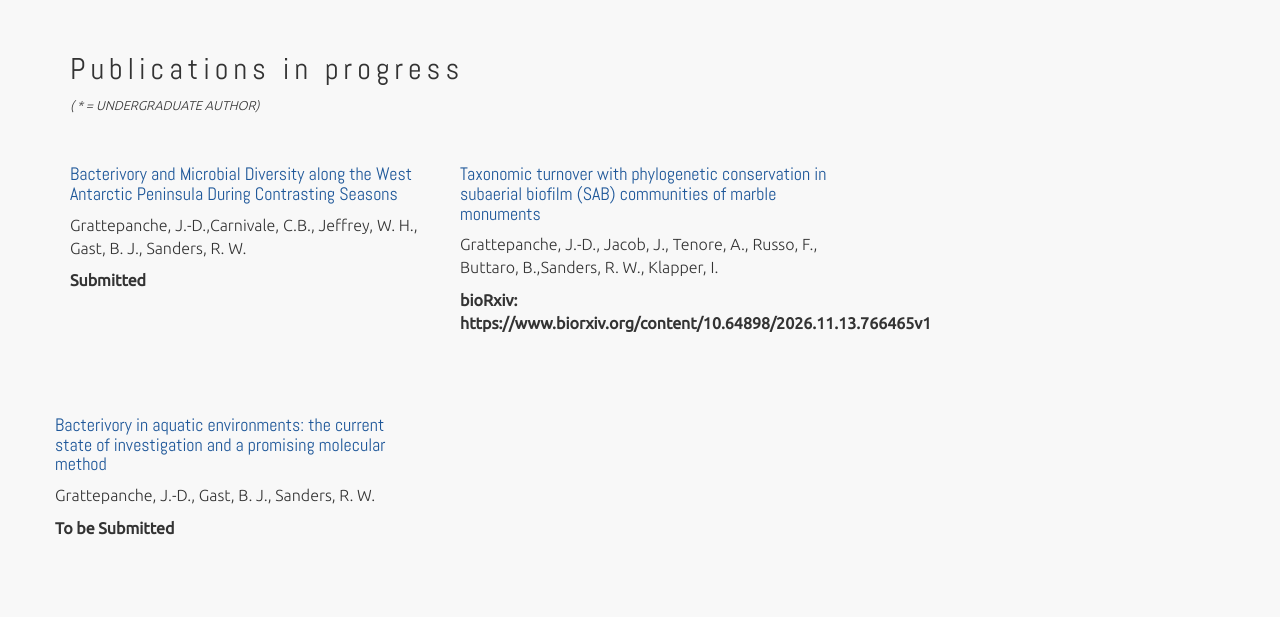
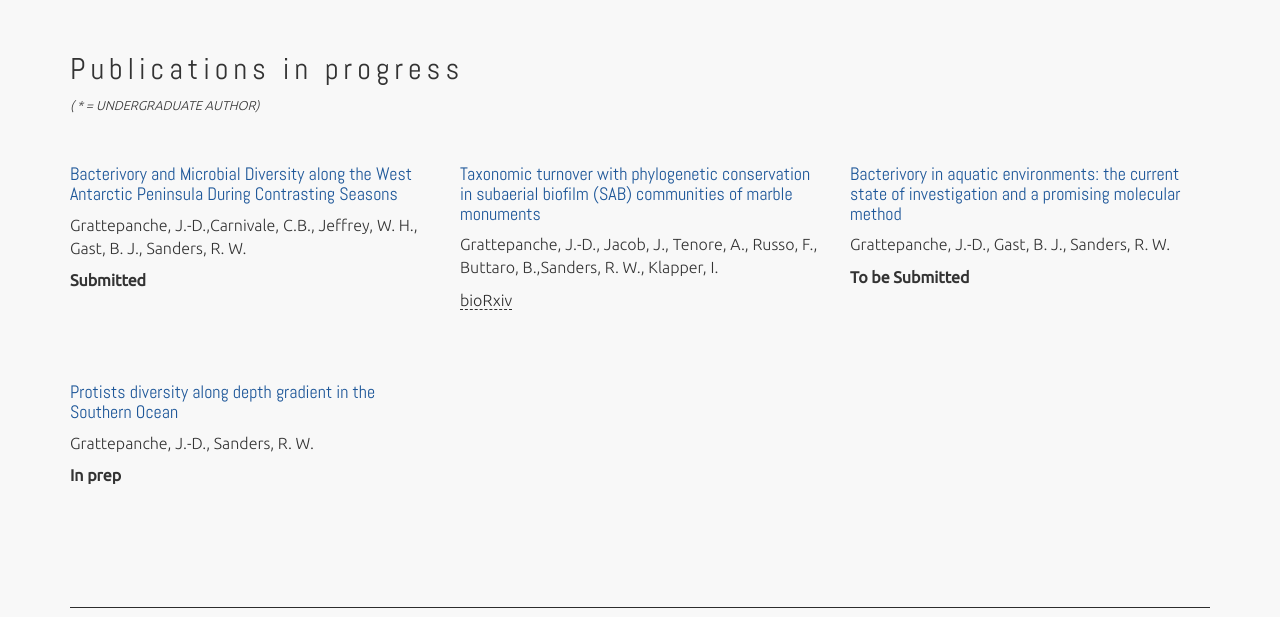
Before and after one commit to jeandavidgrattepanche/jeandavidgrattepanche.github.io, a plain HTML site: page publications.html in a window 1280 px wide. Shown: the part 3920-4537 px from the top of the page. Drawn offline with nearby package versions, Linux system fonts and the light colour scheme; no server answers.

Commit message:
Update publications.html

```diff
--- a/publications.html
+++ b/publications.html
@@ -331,11 +331,10 @@
       <p>Grattepanche, J.-D.,Carnivale, C.B.,  Jeffrey, W. H., Gast, B. J., Sanders, R. W. </p>
       <p><strong>Submitted</strong></p>
     </div>
-  <div class="row">
      <div class="col-xs-12 col-sm-4 col-md-4 col-lg-4 ptb-30 wow fadeIn">
       <h4>Taxonomic turnover with phylogenetic conservation in subaerial biofilm (SAB) communities of marble monuments</h4>
       <p>Grattepanche, J.-D., Jacob, J., Tenore, A., Russo, F., Buttaro, B.,Sanders, R. W., Klapper, I.</p>
-      <p><strong>bioRxiv: https://www.biorxiv.org/content/10.64898/2026.11.13.766465v1</strong></p>
+      <a class="dashed-border" href="https://www.biorxiv.org/content/10.64898/2026.11.13.766465v1" target="_blank">bioRxiv</a>
     </div>
 
     <div class="col-xs-12 col-sm-4 col-md-4 col-lg-4 ptb-30 wow fadeIn">
@@ -344,6 +343,7 @@
       <p><strong>To be Submitted</strong></p>
     </div>
   </div>
+  <div class="row">
    <div class="col-xs-12 col-sm-4 col-md-4 col-lg-4 ptb-30 wow fadeIn">
       <h4>Protists diversity along depth gradient in the Southern Ocean</h4>
       <p>Grattepanche, J.-D., Sanders, R. W.</p>
```
